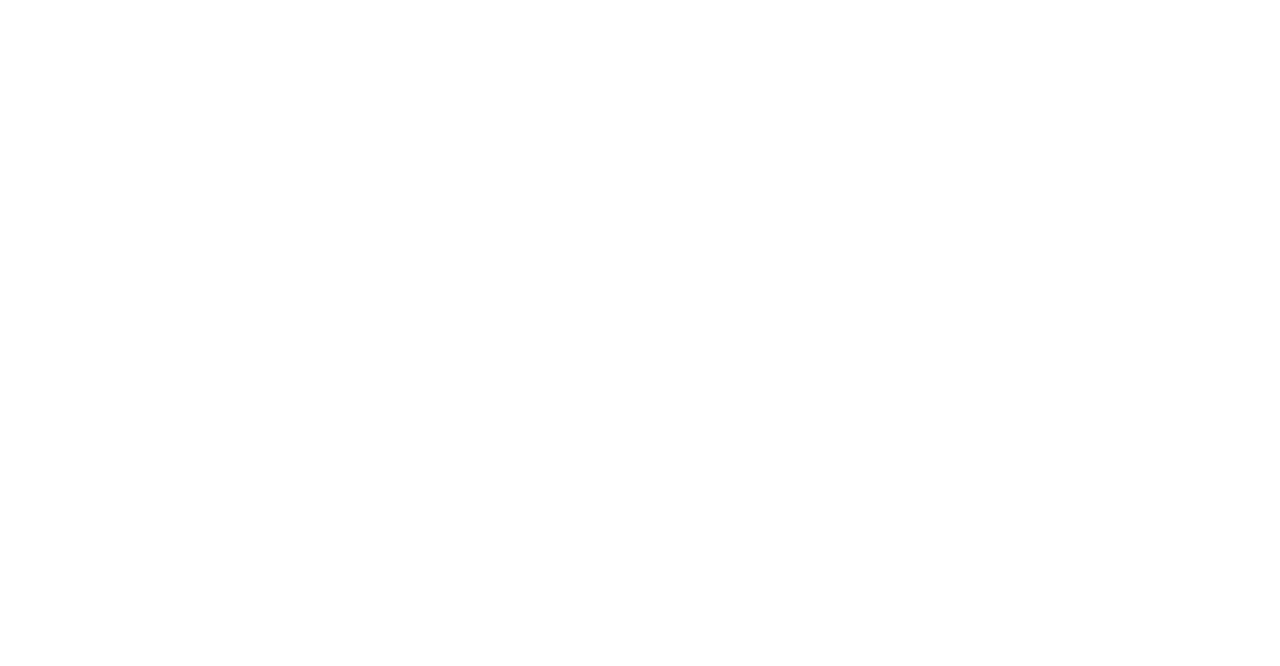
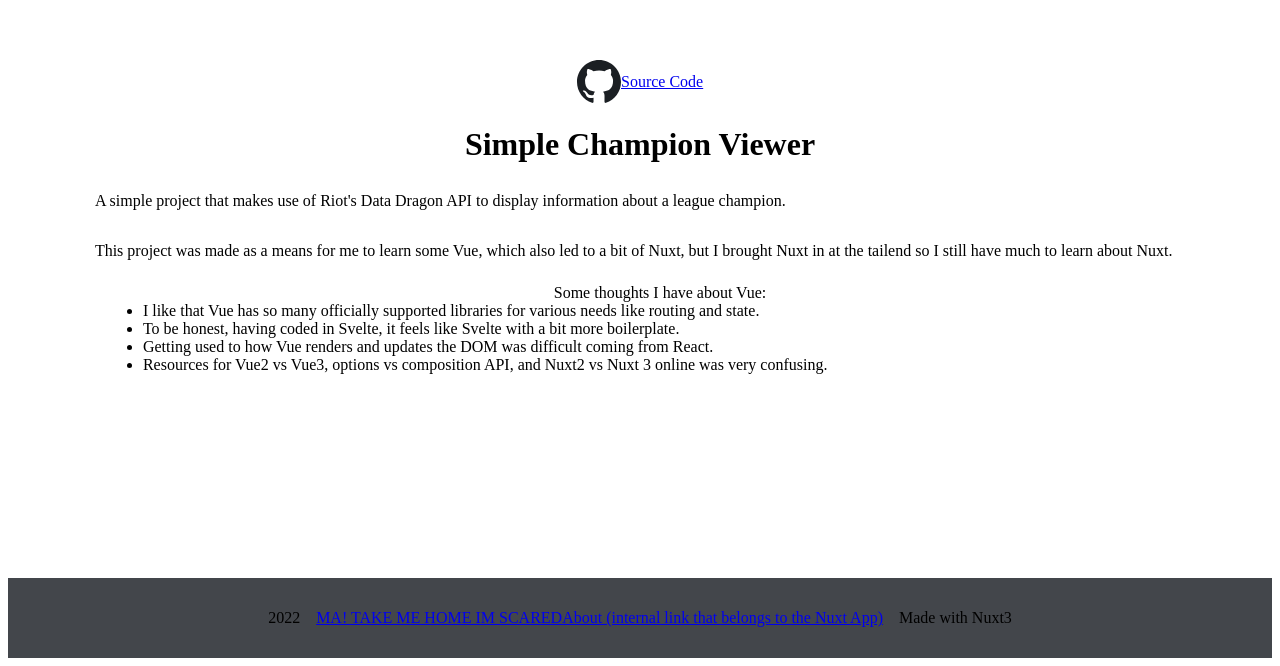
Before and after one commit to wesngu28/champion-vuer, a Nuxt app: page /about in a window 1280 px wide. Shown: the part 150-816 px from the top of the page. Built offline with nearby package versions, Linux system fonts and the light colour scheme; grey boxes are pictures that could not be loaded.

Commit message:
footer, about page, image

```diff
--- a/components/AbilityArea.vue
+++ b/components/AbilityArea.vue
@@ -76,7 +76,7 @@
 <template>
     <div class="parent">
         <div>
-            <img
+            <nuxt-img
                 class="active ability"
                 v-on:click="
                     (event) =>
@@ -84,7 +84,7 @@
                 "
                 :src="`https://ddragon.leagueoflegends.com/cdn/12.19.1/img/passive/${state.champion.data[getName].passive.image.full}`"
             />
-            <img
+            <nuxt-img
                 class="inactive ability"
                 v-on:click="
                     (event) =>
--- /dev/null
+++ b/components/Footer.vue
@@ -0,0 +1,29 @@
+<template>
+    <footer>
+        <p>2022</p>
+        <NuxtLink to="/">
+            MA! TAKE ME HOME IM SCARED
+        </NuxtLink>
+        <NuxtLink to="/about">
+            About (internal link that belongs to the Nuxt App)
+        </NuxtLink>
+        <p>Made with Nuxt3</p>
+    </footer>
+</template>
+
+<style scoped>
+    footer {
+        position: absolute;
+        bottom: 0;
+        width: 100%;
+        display: flex;
+        justify-content: center;
+        align-items: center;
+        height: 5rem;
+        background-color: #43464b;
+    }
+
+    p {
+        margin: 1rem;
+    }
+</style>
--- a/components/SkinBox.vue
+++ b/components/SkinBox.vue
@@ -66,7 +66,7 @@
 
 <template>
     <div class="lux-wrapper">
-        <img
+        <nuxt-img
             v-on:click="
                 (event) => changeActiveSkinAndState(event, getChamp, getName)
             "
@@ -83,7 +83,7 @@
         />
         <p>{{ state.skinName }}</p>
         <div class="skinner">
-            <img
+            <nuxt-img
                 v-on:click="
                     (event) =>
                         changeActiveSkinAndState(event, getChamp, getName)
--- a/package.json
+++ b/package.json
@@ -10,6 +10,7 @@
         "beautify": "prettier --write ."
     },
     "devDependencies": {
+        "@nuxt/image-edge": "^1.0.0-27769790.4b27db3",
         "eslint": "^8.25.0",
         "nuxt": "3.0.0-rc.12",
         "prettier": "^2.7.1"
--- a/pages/about.vue
+++ b/pages/about.vue
@@ -1,8 +1,97 @@
 <template>
-    <div>
-        <video autoplay loop class="lux">
-            <source src="/1.mp4" type="video/mp4" />
-        </video>
-        <NuxtPage />
+    <div class="wrapper">
+        <div class="info-wrapper">
+            <div>
+                <video autoplay loop class="lux">
+                    <source src="/1.mp4" type="video/mp4" />
+                </video>
+            </div>
+            <div>
+                <div class="links">
+                    <img src="/github.svg"/>
+                    <a href="https://github.com/wesngu28/simple-champion-viewer">Source Code</a>
+                </div>
+                <h1>Simple Champion Viewer</h1>
+                <p>A simple project that makes use of Riot's Data Dragon API to display information about a league
+                    champion.</p>
+                <p>This project was made as a means for me to learn some Vue, which also led to a bit of Nuxt, but I
+                    brought Nuxt in at the tailend so I still have much to learn about Nuxt.</p>
+                <ul>Some thoughts I have about Vue:
+                    <li>I like that Vue has so many officially supported libraries for various needs like routing and
+                        state.</li>
+                    <li>To be honest, having coded in Svelte, it feels like Svelte with a bit more boilerplate.</li>
+                    <li>Getting used to how Vue renders and updates the DOM was difficult coming from React.</li>
+                    <li>Resources for Vue2 vs Vue3, options vs composition API, and Nuxt2 vs Nuxt 3 online was very
+                        confusing.</li>
+                </ul>
+            </div>
+        </div>
+        <Footer />
     </div>
 </template>
+
+<style scoped>
+video {
+    width: 100%;
+    height: auto;
+}
+
+.links {
+    display: flex;
+    justify-content: center;
+    align-items: center;
+}
+
+img {
+    width: 4%;
+    height: auto;
+    display: inline-block;
+}
+
+.wrapper {
+    min-height: 100vh;
+    position: relative;
+    display: flex;
+    justify-content: center;
+    align-items: center;
+    flex-direction: column;
+}
+
+.info-wrapper {
+    display: flex;
+    justify-content: center;
+    align-items: center;
+}
+
+.info-wrapper>div:first-child {
+    padding: 1rem;
+}
+
+.info-wrapper>div:nth-child(2) {
+    text-align: center;
+    padding: 1rem;
+}
+
+h2,
+p {
+    text-align: left;
+    padding: 0.5rem;
+}
+
+ul {
+    margin: 1rem;
+}
+
+li {
+    text-align: left;
+}
+
+@media (max-width: 1280px) {
+    .wrapper {
+        justify-content: flex-start;
+    }
+    .info-wrapper {
+        flex-direction: column;
+    }
+}
+</style>
--- a/pages/index.vue
+++ b/pages/index.vue
@@ -3,6 +3,7 @@
 import AbilityArea from '../components/AbilityArea.vue'
 import SearchArea from '../components/SearchArea.vue'
 import '../assets/main.css'
+import Footer from '../components/Footer.vue';
 </script>
 
 <template>
@@ -10,13 +11,16 @@
         <SearchArea />
         <SkinsInfo />
         <AbilityArea />
+        <Footer />
     </div>
 </template>
 
 <style scoped>
 .page-wrapper {
+    position: relative;
     display: flex;
     flex-direction: column;
     align-items: center;
+    padding-bottom: 5rem;
 }
 </style>
```
Also changed, not shown: public/github.svg (added), 1 other file (tests, documents, lock files or other folders).
